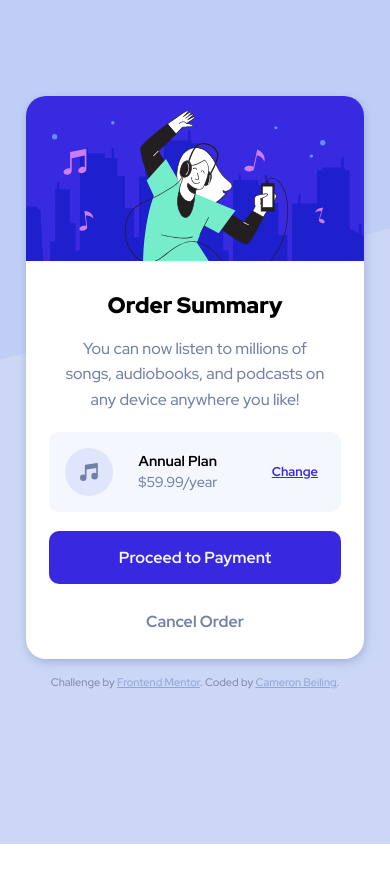
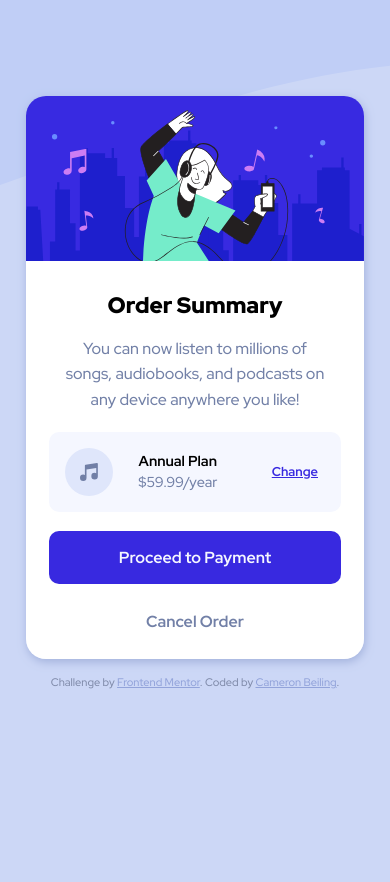
Before and after one commit to Flamick/Order-Summary-Card-Challenge-Update, a website: page dist/index.html in a window 390 px wide. Before the commit the page ends 844 px from the top, so only its background shows below. Drawn offline with Linux system fonts and the light colour scheme.

Commit message:
Background Mobile update

```diff
--- a/scss/main.scss
+++ b/scss/main.scss
@@ -12,7 +12,8 @@ body {
 }
 
 .background {
-    background: url("../images/pattern-background-desktop.svg") no-repeat top center;
+    background: url("../images/pattern-background-desktop.svg") no-repeat;
+    background-size: 100vw auto;
     background-position-y: -14%;
     position: relative;
     height: 100vh;
@@ -106,3 +107,23 @@ body {
     color: $secondary-color;
     margin-left: 1.8rem;
 }
+
+@media screen and (max-width:500px) {
+    .background {
+        background: url("../images/pattern-background-desktop.svg") no-repeat;
+        background-position-x: 60%;
+        background-position-y: -35%;
+        position: relative;
+        height: 120vh;
+
+        &:before {
+        content: '';
+        background-color: rgba(183, 199, 243, 0.7);
+        position: absolute;
+        top: 0;
+        left: 0;
+        width: 100%;
+        height: 100%;
+        }
+    }
+}
```
Also changed, not shown: dist/css/main.css, dist/images/screenshot.png (added), dist/images/screenshot_mobile.png (added), order-summary-component-main/README.md.
